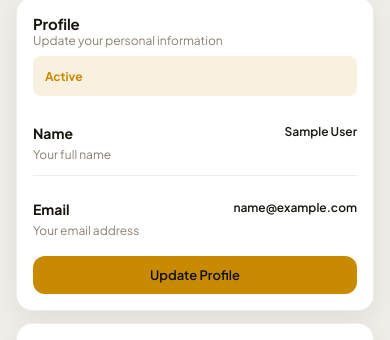
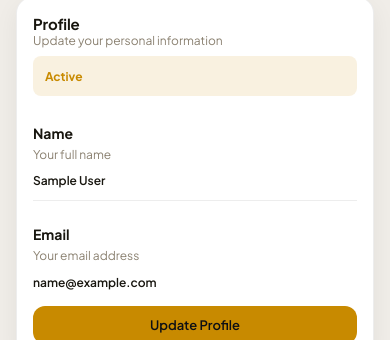
Before and after one commit to jayq23/LUMO, a React (Vite) app: page /settings in a window 390 px wide. Shown: the part 103-443 px from the top of the page. Built offline with nearby package versions, Linux system fonts and the light colour scheme; no server answers; sample sign-in values are in the browser's storage.

Commit message:
Fix email alignment in profile - handle long Facebook emails with proper text wrapping

```diff
--- a/src/styles/section-pages.css
+++ b/src/styles/section-pages.css
@@ -325,9 +325,10 @@
   display: flex;
   align-items: flex-start;
   justify-content: space-between;
-  gap: 12px;
+  gap: 16px;
   padding: 12px 0;
   border-bottom: 1px solid var(--border);
+  flex-wrap: wrap;
 }
 
 .summary-row:last-child {
@@ -358,8 +359,10 @@
   font-size: 12px;
   font-weight: 600;
   text-align: right;
-  white-space: nowrap;
-  flex-shrink: 0;
+  word-break: break-word;
+  overflow-wrap: break-word;
+  flex-shrink: 1;
+  max-width: 50%;
 }
 
 .empty-state {
@@ -516,7 +519,12 @@
     align-self: flex-end;
   }
 
-  .summary-row,
+  .summary-row {
+    align-items: flex-start;
+    flex-direction: column;
+    gap: 6px;
+  }
+
   .progress-item,
   .transaction-item,
   .report-row {
@@ -536,6 +544,10 @@
 
   .summary-value {
     white-space: normal;
+    word-break: break-word;
+    text-align: left;
+    max-width: 100%;
+    width: 100%;
   }
 
   .action-row .ghost-btn,
```
